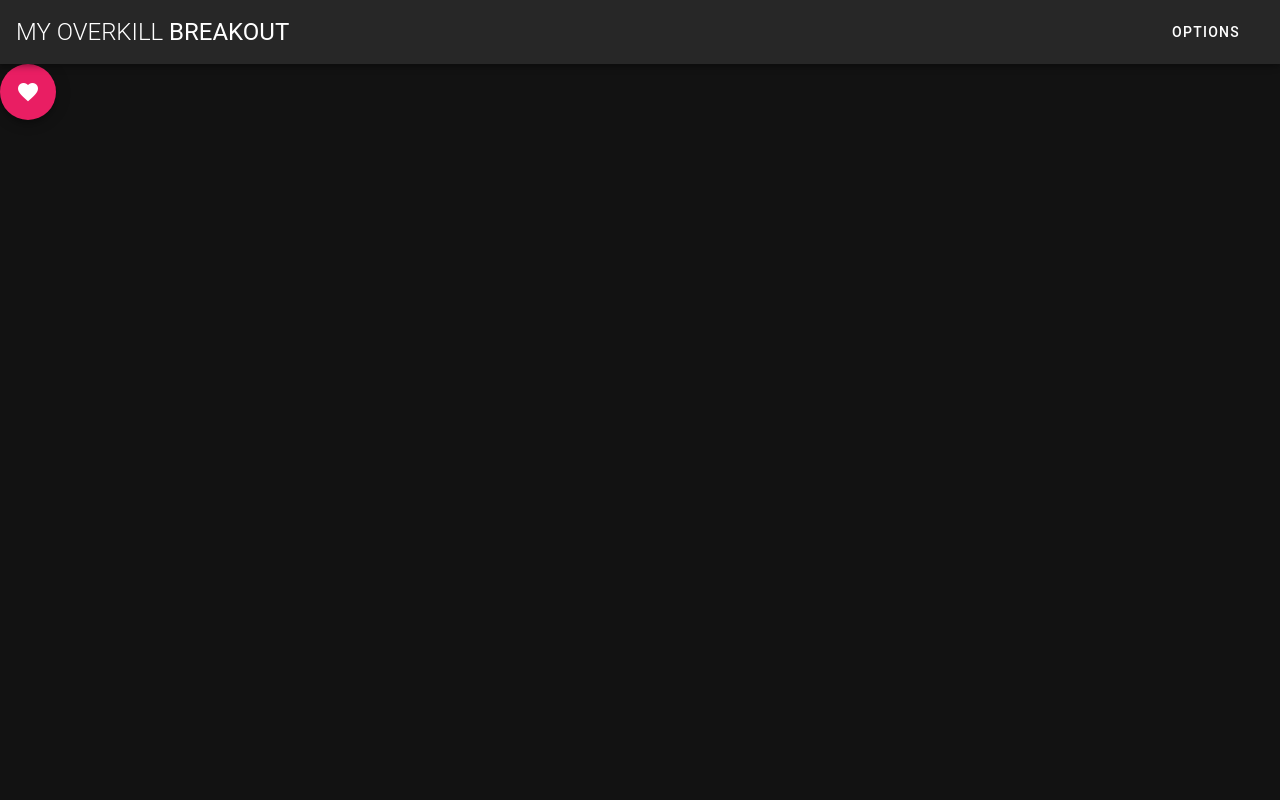
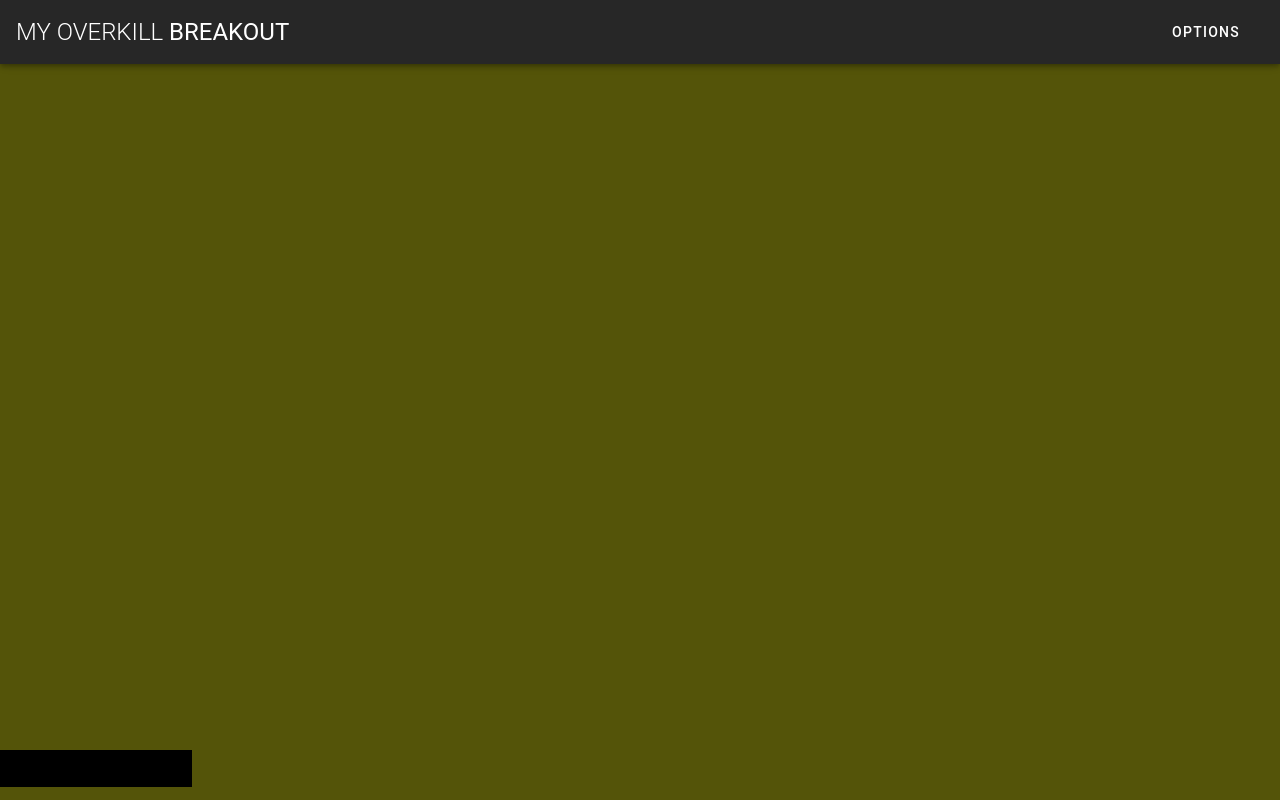
Before and after one commit to Vahlay/breakout, a Vue app: page / in a window 1280 px wide. Built offline with nearby package versions, Linux system fonts and the light colour scheme; a small style sheet from the web is missing.

Commit message:
Adds the player's bar

```diff
--- a/src/components/GameArea.vue
+++ b/src/components/GameArea.vue
@@ -1,20 +1,40 @@
 <template>
-    <div>
+    <div class="game-area">
+        <div class="player-bar-container">
+            <player-bar/>
+        </div>
+    </div>
 
-        <v-btn fab color="pink"><v-icon>mdi-heart</v-icon></v-btn>
-
-
-    </div>
 </template>
 
 <script lang="ts">
     import Vue from 'vue';
+    import PlayerBar from './PlayerBar.vue';
 
     export default Vue.extend({
         name: 'GameArea',
+        components: {
+            PlayerBar,
+        },
+        methods: {
+        },
     });
 </script>
 
 <style scoped>
+    .game-area{
+        background-color: rgba(150,150,0,0.5);
+        width   : 100%;
+        height  : 100%;
 
+        display: flex;
+        flex-direction: column
+    }
+
+    .player-bar-container {
+        margin-top: auto;
+        margin-bottom: 1%;
+        width: 100%;
+        height: 5%;
+    }
 </style>
--- /dev/null
+++ b/src/components/PlayerBar.vue
@@ -0,0 +1,23 @@
+<template>
+    <div class="player-bar">
+</div>
+
+</template>
+
+<script lang="ts">
+    import Vue from 'vue';
+
+    export default Vue.extend({
+        name: 'PlayerBar',
+        methods: {
+        },
+    });
+</script>
+
+<style scoped>
+    .player-bar{
+        width: 15%;
+        height: 100%;
+        background-color: #000;
+    }
+</style>
```
